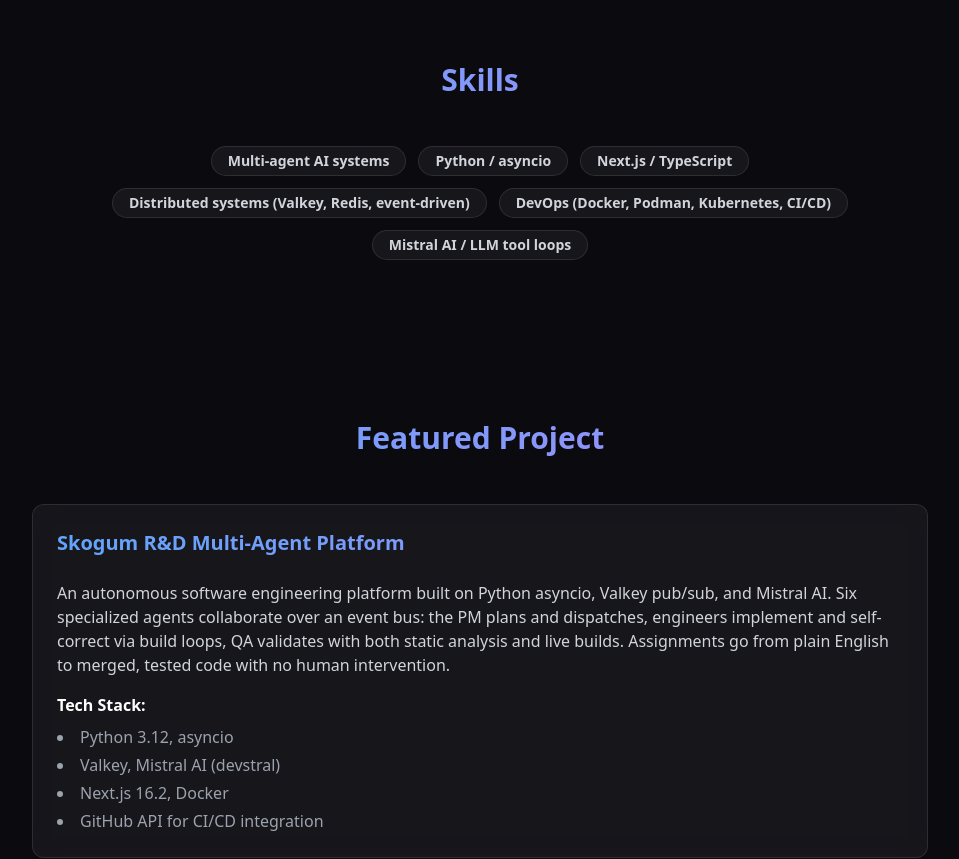
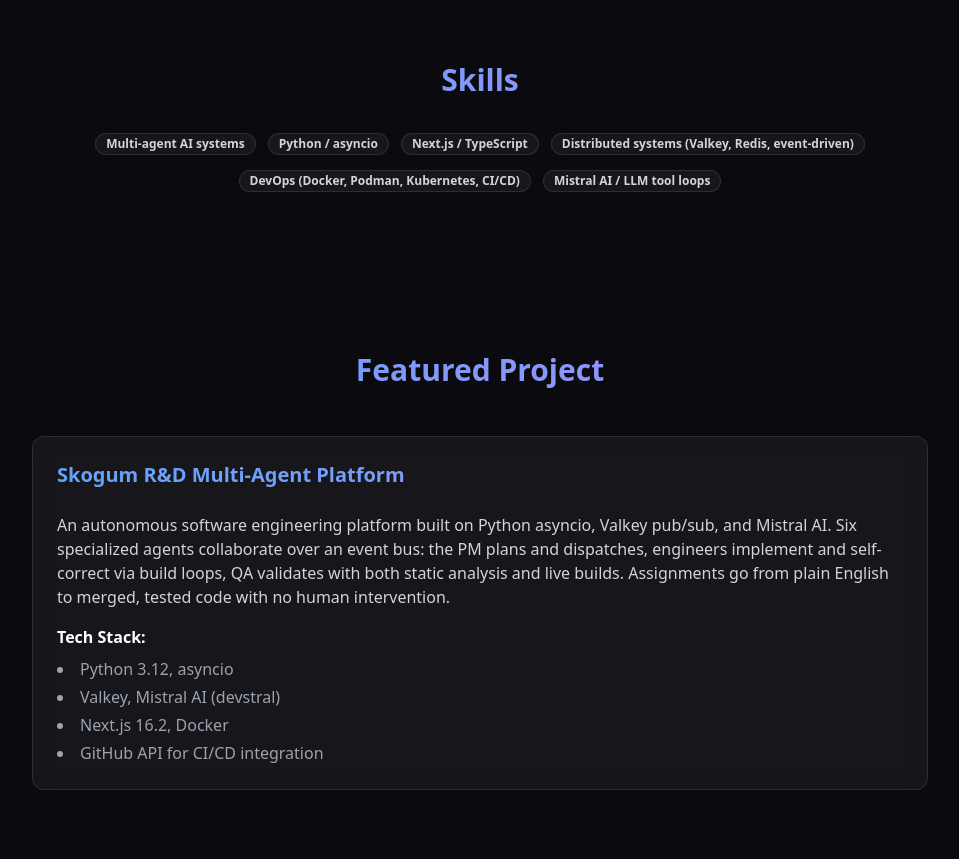
Before and after one commit to Skogum-R-D/simen-portfolio, a Next.js app: page / in a window 1280 px wide. Shown: the part 1200-2059 px from the top of the page, without its empty margins (160-1119 px from the left). Built offline with nearby package versions, Linux system fonts and the light colour scheme.

Commit message:
Add skills section

```diff
--- a/components/skills.tsx
+++ b/components/skills.tsx
@@ -15,37 +15,41 @@
   return (
     <motion.section
       id="skills"
-      initial={{ opacity: 0 }}
-      whileInView={{ opacity: 1 }}
-      viewport={{ once: true }}
-      transition={{ duration: 0.6 }}
+      initial={{ opacity: 0, y: 20 }}
+      animate={{ opacity: 1, y: 0 }}
+      transition={{ duration: 0.5 }}
       className="py-20 px-4"
     >
       <div className="max-w-4xl mx-auto">
         <motion.h2
-          initial={{ y: 20, opacity: 0 }}
-          whileInView={{ y: 0, opacity: 1 }}
-          viewport={{ once: true }}
-          transition={{ duration: 0.5 }}
-          className="text-3xl font-bold gradient-text text-center mb-12"
+          initial={{ opacity: 0, y: 10 }}
+          animate={{ opacity: 1, y: 0 }}
+          transition={{ delay: 0.2, duration: 0.5 }}
+          className="text-3xl font-bold gradient-text mb-8 text-center"
         >
           Skills
         </motion.h2>
-        <div className="flex flex-wrap justify-center gap-3">
+        <motion.div
+          initial="hidden"
+          animate="show"
+          variants={{
+            hidden: {},
+            show: { transition: { staggerChildren: 0.1 } }
+          }}
+          className="flex flex-wrap justify-center gap-3"
+        >
           {skills.map((skill, index) => (
             <motion.div
-              key={skill}
-              initial={{ scale: 0.8, opacity: 0 }}
-              whileInView={{ scale: 1, opacity: 1 }}
-              viewport={{ once: true }}
-              transition={{ delay: index * 0.1, duration: 0.4 }}
+              key={index}
+              variants={{
+                hidden: { opacity: 0, y: 10 },
+                show: { opacity: 1, y: 0, transition: { duration: 0.5 } }
+              }}
             >
-              <Badge variant="secondary" className="text-sm px-4 py-1">
-                {skill}
-              </Badge>
+              <Badge variant="secondary">{skill}</Badge>
             </motion.div>
           ))}
-        </div>
+        </motion.div>
       </div>
     </motion.section>
   );
```
